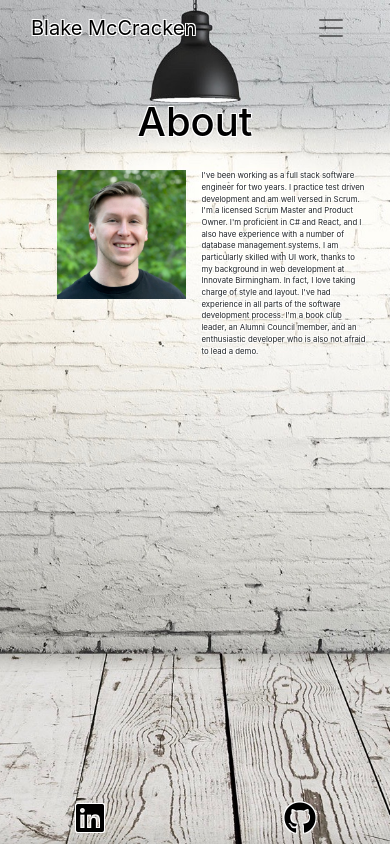
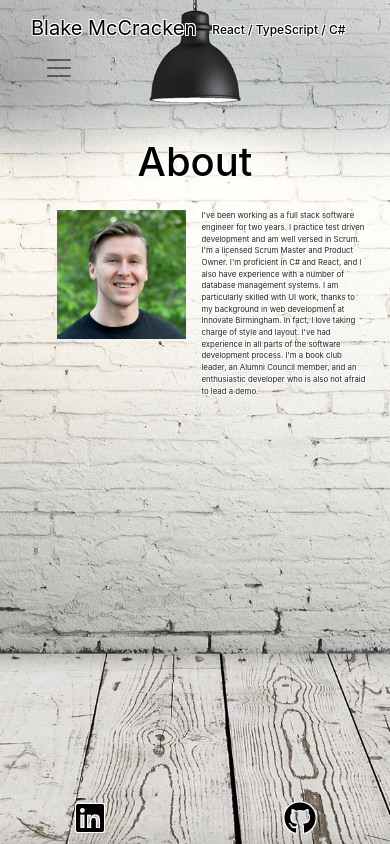
Before and after one commit to MC-Kraken/Portfolio, a Node server app: page /about in a window 390 px wide. Run offline with Node 20, Linux system fonts and the light colour scheme; some libraries are stand-ins or nearby versions.

Commit message:
removing mystery d-none

```diff
--- a/views/about.ejs
+++ b/views/about.ejs
@@ -16,7 +16,7 @@
     <!-- Nav -->
     <nav class="navbar navbar-expand-md bg-transparent">
         <a href="/about" class="navbar-brand">Blake McCracken</a><span
-                class="brand-subtext mr-auto d-none d-lg-block pt-1">React / TypeScript / C#</span>
+                class="brand-subtext mr-auto d-lg-block pt-1">React / TypeScript / C#</span>
         <button class="navbar-toggler navbar-light" type="button" data-toggle="collapse" data-target="#navBarMenu"
                 aria-controls="navBarMenu" aria-expanded="false" aria-label="Toggle navigation">
             <span class="navbar-toggler-icon"></span>
--- a/views/contact.ejs
+++ b/views/contact.ejs
@@ -15,7 +15,7 @@
     <div class="container-fluid">
         <nav class="navbar navbar-expand-md bg-transparent">
             <a href="/about" class="navbar-brand">Blake McCracken</a><span
-                class="brand-subtext mr-auto d-none d-md-block pt-1">React / TypeScript / C#</span>
+                class="brand-subtext mr-auto d-md-block pt-1">React / TypeScript / C#</span>
             <button class="navbar-toggler navbar-light" type="button" data-toggle="collapse" data-target="#navBarMenu"
                 aria-controls="navBarMenu" aria-expanded="false" aria-label="Toggle navigation">
                 <span class="navbar-toggler-icon"></span>
--- a/views/resume.ejs
+++ b/views/resume.ejs
@@ -16,7 +16,7 @@
     <!-- Nav -->
     <nav class="navbar navbar-expand-md bg-transparent">
         <a href="/about" class="navbar-brand">Blake McCracken</a><span
-                class="brand-subtext mr-auto d-none d-lg-block pt-1">React / TypeScript / C#</span>
+                class="brand-subtext mr-auto d-lg-block pt-1">React / TypeScript / C#</span>
         <button class="navbar-toggler navbar-light" type="button" data-toggle="collapse" data-target="#navBarMenu"
                 aria-controls="navBarMenu" aria-expanded="false" aria-label="Toggle navigation">
             <span class="navbar-toggler-icon"></span>
```
